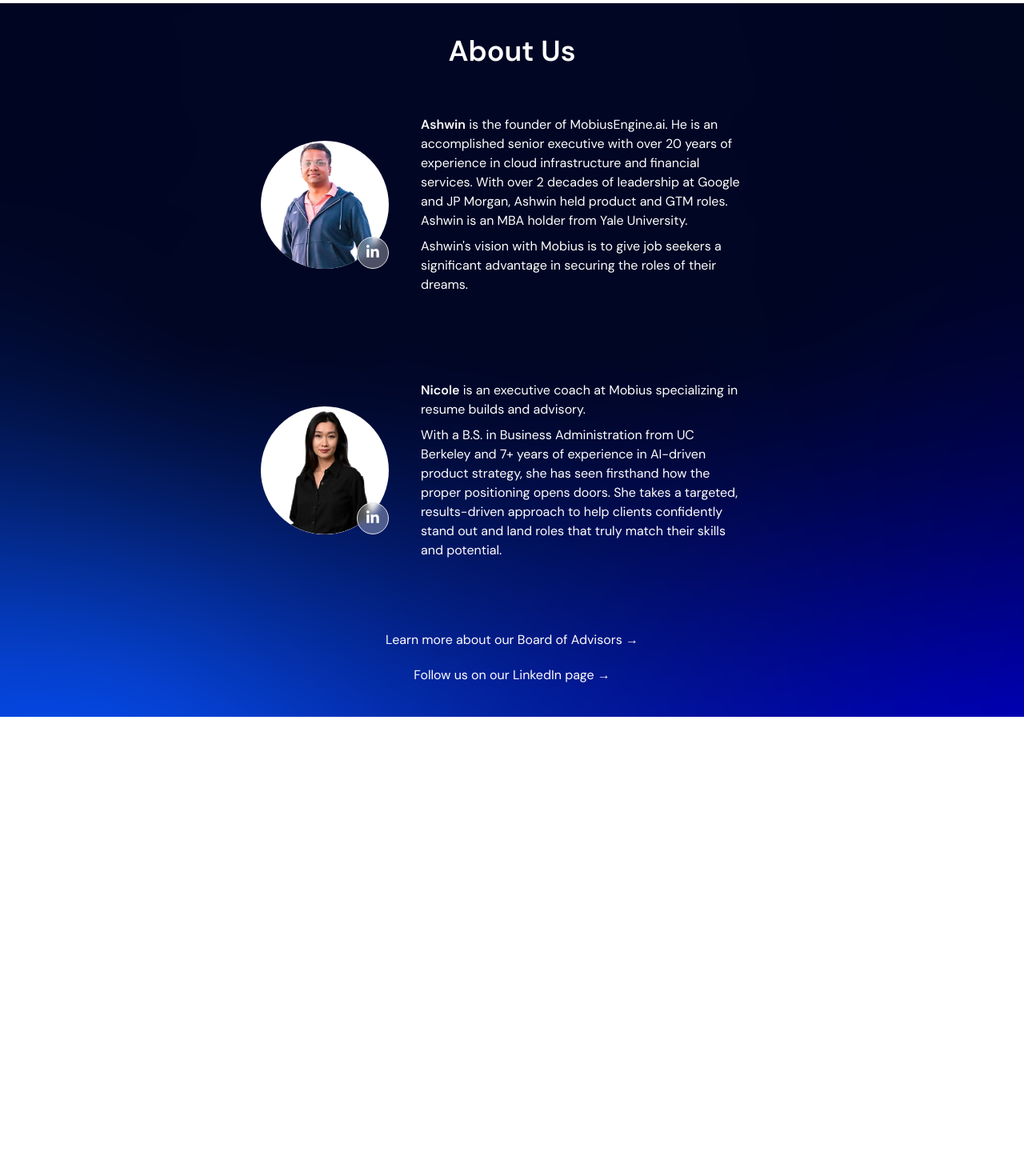
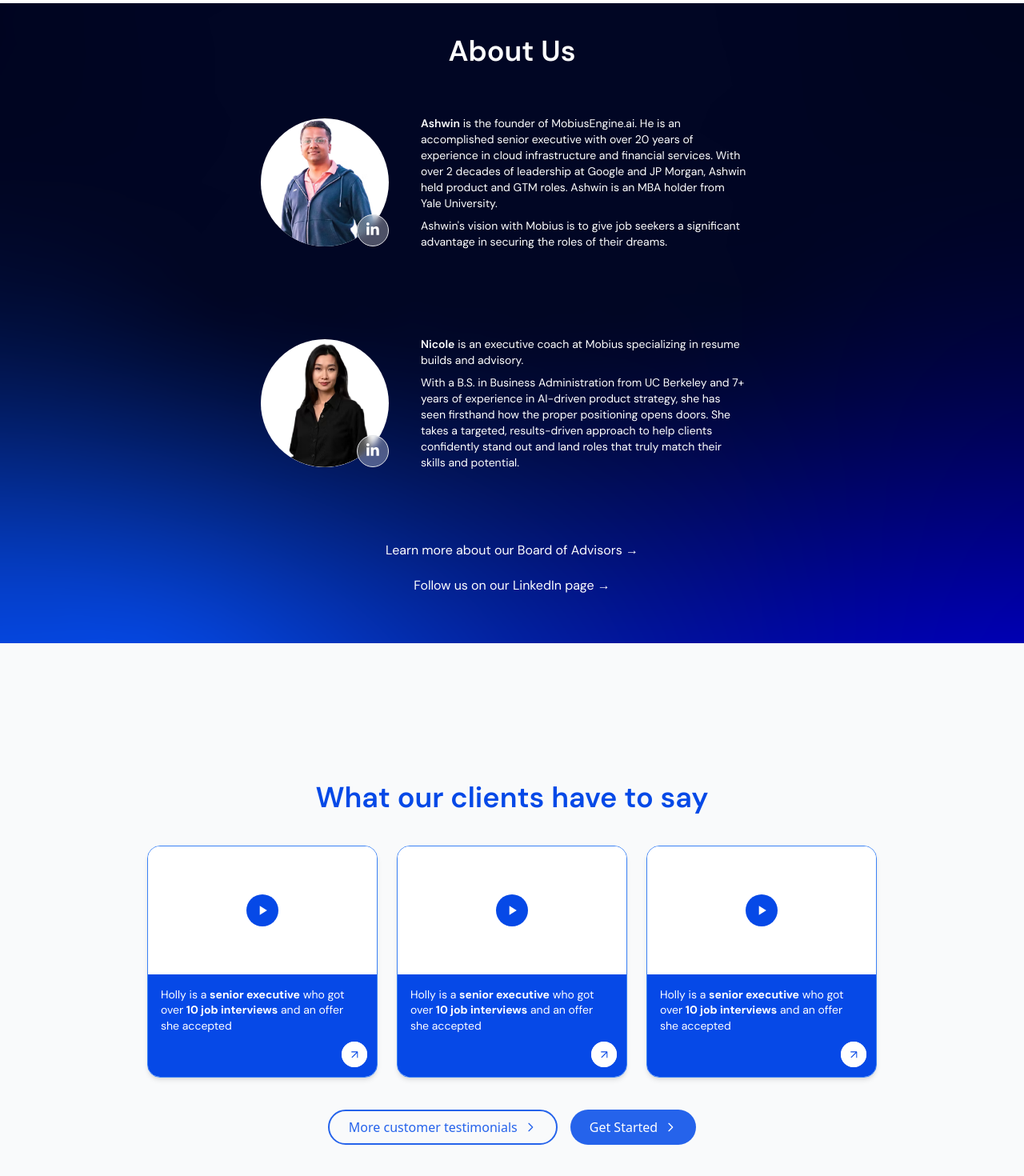
Before and after one commit to PiyushAryan/mobius, a React (Vite) app: page / in a window 1280 px wide. Shown: the part 1208-2678 px from the top of the page at 80% size. Before the commit the page ends 2104 px from the top, so only its background shows below. Built offline with nearby package versions, Linux system fonts and the light colour scheme.

Commit message:
add testinmonial cards

```diff
--- a/src/components/About.jsx
+++ b/src/components/About.jsx
@@ -1,11 +1,10 @@
 import React from "react";
-import { Linkedin } from 'lucide-react';
-// Suggested code may be subject to a license. Learn more: ~LicenseLog:3242128328.
 import { FontAwesomeIcon } from '@fortawesome/react-fontawesome';
 import { faLinkedinIn } from '@fortawesome/free-brands-svg-icons';
 
 function About() {
     return (
+        <>
             <div className="min-h-screen flex flex-col bg-[url('/about.png')] bg-cover bg-center relative max-w-[1500px] mx-auto text-white font-DM_Sans">
                 <div className="flex flex-col md:flex-col justify-center items-center gap-10 md:px-10">
                     <h2 className="text-xl md:text-4xl font-DM_Sans font-semibold mt-10">About Us</h2>
@@ -23,10 +22,10 @@
                             </div>
                         </div>
                         <div className="max-w-md px-5">
-                        <p className="text-sm md:text-base">
+                            <p className="text-sm">
                                 <span className="text-md font-semibold">Ashwin</span> is the founder of MobiusEngine.ai. He is an accomplished senior executive with over 20 years of experience in cloud infrastructure and financial services. With over 2 decades of leadership at Google and JP Morgan, Ashwin held product and GTM roles. Ashwin is an MBA holder from Yale University.
                             </p>
-                        <p className="text-sm md:text-base mt-2">
+                            <p className="text-sm mt-2">
                                 Ashwin's vision with Mobius is to give job seekers a significant advantage in securing the roles of their dreams.
                             </p>
                         </div>
@@ -45,10 +44,10 @@
                             </div>
                         </div>
                         <div className="max-w-md px-5">
-                        <p className="text-sm md:text-base">
-                            <span className="text-md font-semibold">Nicole</span> is an executive coach at Mobius specializing in resume builds and advisory.
+                            <p className="text-sm">
+                                <span className="text-sm font-semibold">Nicole</span> is an executive coach at Mobius specializing in resume builds and advisory.
                             </p>
-                        <p className="text-sm md:text-base mt-2">
+                            <p className="text-sm mt-2">
                                 With a B.S. in Business Administration from UC Berkeley and 7+ years of experience in AI-driven product strategy, she has seen firsthand how the proper positioning opens doors. She takes a targeted, results-driven approach to help clients confidently stand out and land roles that truly match their skills and potential.
                             </p>
                         </div>
@@ -66,7 +65,80 @@
                     </a>
                 </div>
             </div>
+            {/* ---------------- */}
+            <div className="flex flex-col items-center justify-center min-h-screen bg-gray-50 p-4">
+                {/* Heading */}
+                <h2 className="text-4xl font-DM_Sans font-semibold text-[#0649E7]">
+                    What our clients have to say
+                </h2>
 
+                {/* Testimonial Cards */}
+                <div className="flex space-x-6 my-10">
+                    {[1, 2, 3].map((_, index) => (
+                        <div
+                            key={index}
+                            className="w-72 rounded-2xl border border-blue-500 overflow-hidden shadow-md"
+                        >
+                            {/* Video Placeholder */}
+                            <div className="bg-white  h-40 flex items-center justify-center rounded">
+                                <div className="w-10 h-10 bg-[#0649E7]  rounded-full flex items-center justify-center">
+                                    <svg
+                                        className="w-5 h-5 text-white"
+                                        fill="currentColor"
+                                        viewBox="0 0 24 24"
+                                    >
+                                        <path d="M8 5v14l11-7z" />
+                                    </svg>
+                                </div>
+                            </div>
+
+
+                            <div className="bg-[#0649E7] text-white p-4 relative h-32">
+                                <p className="text-sm leading-snug font-DM_Sans">
+                                    Holly is a <strong>senior executive</strong> who got over <strong>10 job interviews</strong> and an offer she accepted
+                                </p>
+
+
+                                <div className="absolute bottom-3 right-3">
+                                    <button className="w-8 h-8 bg-white text-[#0649E7] rounded-full flex items-center justify-center">
+                                        <img src="/image.png"></img>
+                                    </button>
+                                </div>
+                            </div>
+                        </div>
+                    ))}
+                </div>
+
+                {/* Buttons */}
+                <div className="flex space-x-4">
+                    <button className="px-6 py-2 border-2 border-blue-600 text-blue-600 rounded-full flex items-center">
+                        More customer testimonials
+                        <svg
+                            className="w-4 h-4 ml-2"
+                            fill="none"
+                            stroke="currentColor"
+                            viewBox="0 0 24 24"
+                            strokeWidth="2"
+                        >
+                            <path strokeLinecap="round" strokeLinejoin="round" d="M9 5l7 7-7 7" />
+                        </svg>
+                    </button>
+                    <button className="px-6 py-2 bg-blue-600 text-white rounded-full flex items-center">
+                        Get Started
+                        <svg
+                            className="w-4 h-4 ml-2"
+                            fill="none"
+                            stroke="currentColor"
+                            viewBox="0 0 24 24"
+                            strokeWidth="2"
+                        >
+                            <path strokeLinecap="round" strokeLinejoin="round" d="M9 5l7 7-7 7" />
+                        </svg>
+                    </button>
+                </div>
+            </div>
+
+        </>
     );
 }
 
```
Lines whose indentation alone changed are shown as unchanged.
